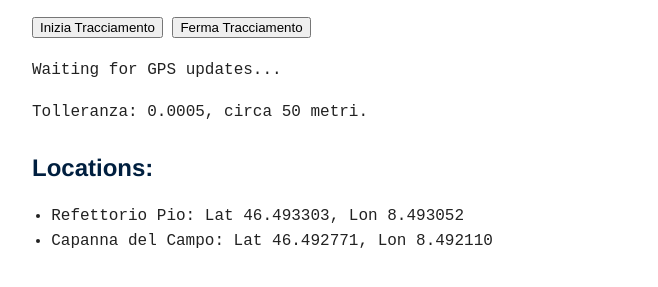
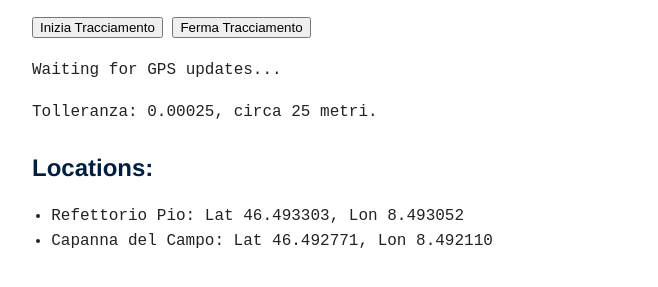
Before and after one commit to giacomoborin/giacomoborin.github.io, a Jekyll site: the page built from games/fox.html, in a window 1280 px wide. Shown: the part 422-709 px from the top of the page, without its empty margins (308-966 px from the left). Built offline with Jekyll 4.4.1, drawn with Linux system fonts in a browser that asks for light colours.

Commit message:
fox accuracy 0.00025

```diff
--- a/games/fox.html
+++ b/games/fox.html
@@ -52,7 +52,7 @@ se sei vicino a una delle sfide cliccando il tasto seguente.</p>
     <button onclick="startTracking()">Inizia Tracciamento</button>
     <button onclick="stopTracking()">Ferma Tracciamento</button>
     <p id="output">Waiting for GPS updates...</p>
-    <p>Tolleranza: 0.0005, circa 50 metri.</p>
+    <p>Tolleranza: 0.00025, circa 25 metri.</p>
 
     <script>
         const locations = [
```
Also changed, not shown: other parts of games/fox.html (+1 -1 lines), 1 other file.
